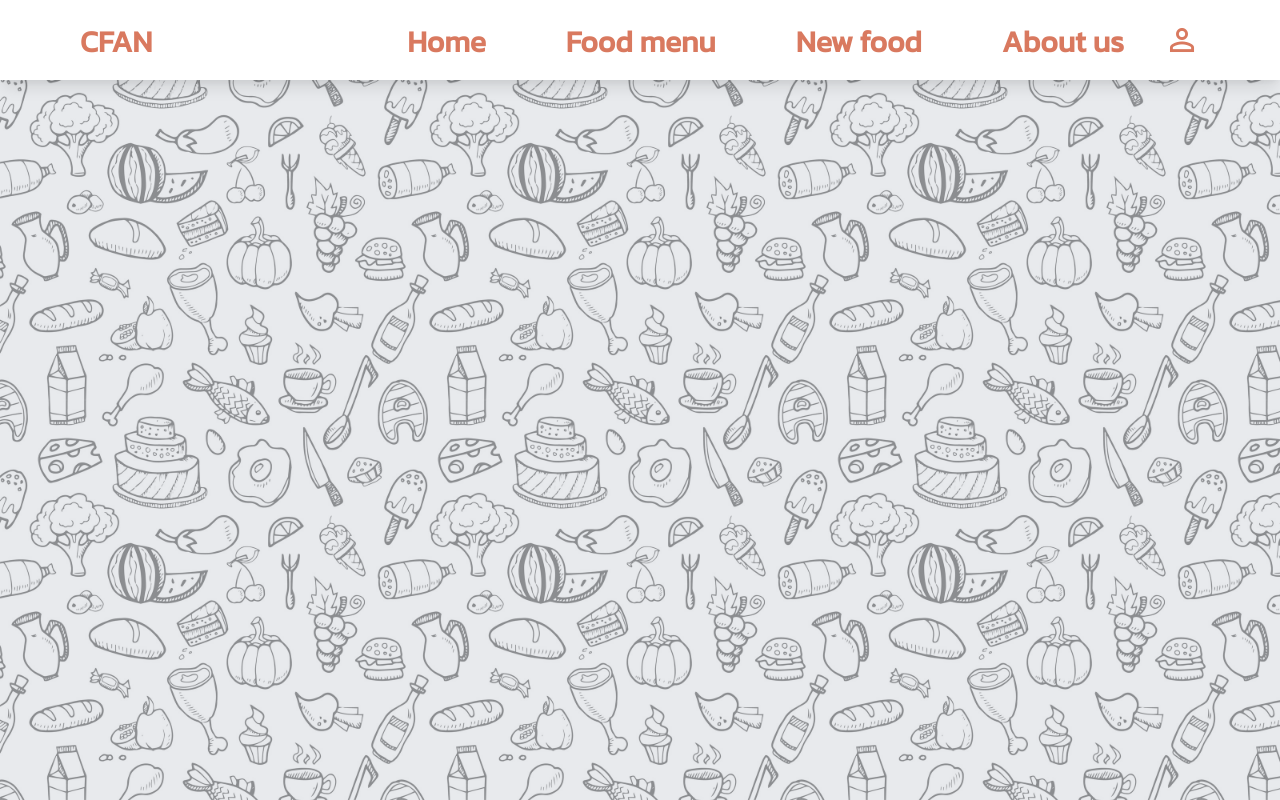
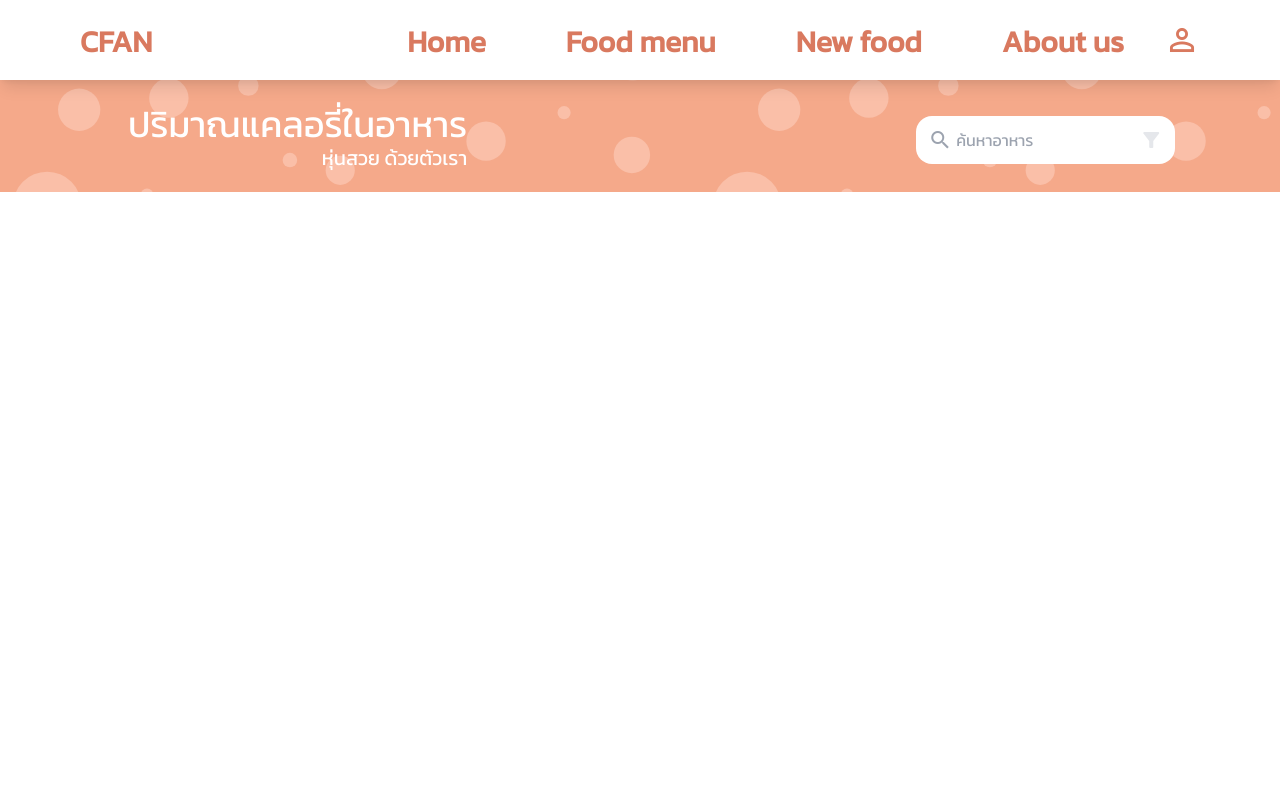
Before and after one commit to INT222-13-49-129/-INT222_Integrated_Project_Front-End, a Nuxt app: page /foodmenu in a window 1280 px wide. Built offline with nearby package versions, Linux system fonts and the light colour scheme.

Commit message:
[Update] foodmenu.vue

```diff
--- a/layouts/default.vue
+++ b/layouts/default.vue
@@ -1,7 +1,7 @@
 <template>
   <div class="w-full  h-full fixed" :style="cssProps" >
     <div class="w-full h-full bg-gray-300 bg-opacity-50 fixed overflow-scroll">
-        <TheHeader :isindex="isindex"  :class="isindex ? 'md:px-16 mx-auto md:w-336 w-11/12 h-20 md:mt-14 mt-10 bg-white shadow-lg' : 'xl:px-16 md:px-4 min-w-max w-full h-20 bg-white shadow-lg fixed'"/>
+        <TheHeader :isindex="isindex"  :class="isindex ? 'md:px-16 mx-auto md:w-336 w-11/12 h-20 md:mt-14 mt-10 bg-white shadow-lg' : 'xl:px-16 md:px-4 min-w-max w-full h-20 bg-white shadow-lg fixed z-10'"/>
         <Nuxt />
     </div>
   </div>
--- a/pages/foodmenu.vue
+++ b/pages/foodmenu.vue
@@ -1,5 +1,41 @@
 <template>
-    <div class="w-full h-368">
-    1234
+    <div
+        class="md:w-336 w-11/12 mt-20 mx-auto pt-6 md:pt-0 h-screen bg-white shadow-lg justify-center"
+    >
+        <div
+            class="bgimge object-cover md:w-full h-40 md:h-28 mx-6 md:mx-0 rounded-3xl md:rounded-none"
+        >
+            <div class="flex md:flex-row flex-col md:gap-x-96">
+                <div class="text-white font-normal pt-6 md:ml-32 flex-shrink-0">
+                    <div class="md:text-4xl text-3xl md:text-right text-center">ปริมาณแคลอรี่ในอาหาร</div>
+                    <div class="text-xl md:text-right text-center">หุ่นสวย ด้วยตัวเรา</div>
+                </div>
+                <div class="md:w-1/4 px-3">
+                    <div class="relative text-gray-600  flex justify-end md:pt-9 pt-2 z-0">
+                        <div class="flex justify-start">
+                            <button type="submit" class="focus:outline-none absolute mt-3 ml-3 mr-1 ">
+                                <i class="material-icons text-gray-400">search</i>
+                            </button>
+                        </div>
+                        <input
+                            class="rounded-2xl bg-white w-full md:w-auto h-12 px-5 pl-10 text-medium focus:outline-none"
+                            placeholder="ค้นหาอาหาร"
+                        />
+                        <div class="flex justify-end">
+                            <button type="submit" class="focus:outline-none absolute mt-3 mr-3">
+                                <i class="material-icons text-gray-200">filter_alt</i>
+                            </button>
+                        </div>
+                    </div>
+                </div>
+            </div>
+        </div>
     </div>
 </template>
+<style>
+.bgimge {
+    background-image: url("../assets/img/bgfoodmenu.svg");
+    background-position: center;
+    background-size: 700px auto;
+}
+</style>
--- a/tailwind.config.js
+++ b/tailwind.config.js
@@ -6,7 +6,8 @@ module.exports = {
       colors:{
         salmon: '#d9795f',
         lightsalmon: '#df9C7b',
-        tomato: '#f08080'
+        tomato: '#f08080',
+        lightorange:'#eb9775',
        },
       spacing: {
         '128': '32rem',
```
Also changed, not shown: assets/img/bgfoodmenu.svg (added).
